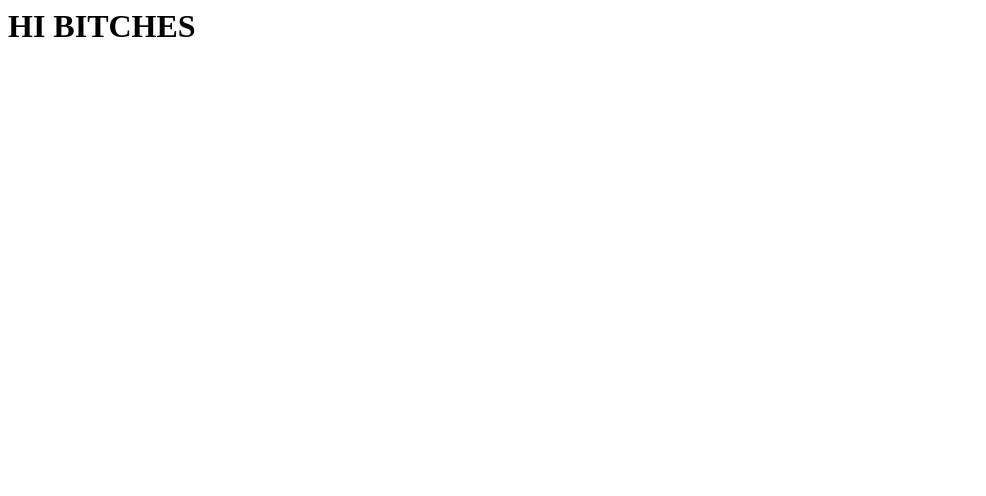
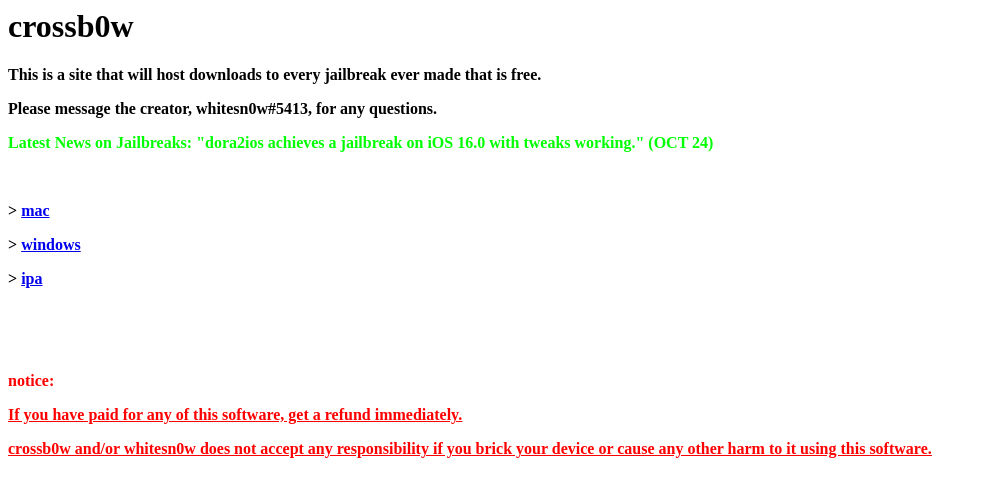
Before and after one commit to vixoarchive/axilo, a plain HTML site: page index.html in a window 1280 px wide. Shown: the whole page, without its empty margins (0-986 px from the left). Drawn offline with Linux system fonts and the light colour scheme.

Commit message:
Update index.html

```diff
--- a/index.html
+++ b/index.html
@@ -1,2 +1,13 @@
-
-<h1> HI BITCHES </h1>
+<h1>crossb0w&nbsp;</h1>
+<p><strong>This is a site that will host downloads to every jailbreak ever made that is free.</strong></p>
+<p><strong>Please message the creator, whitesn0w#5413, for any questions.</strong></p>
+<p><span style="color: #00ff00;"><strong>Latest News on Jailbreaks: "dora2ios achieves a jailbreak on iOS 16.0 with tweaks working." (OCT 24)</strong></span></p>
+<p>&nbsp;</p>
+<p><strong>&gt; <a href="/mac">mac</a></strong></p>
+<p><strong>&gt; <a href="/windows">windows</a></strong></p>
+<p><strong>&gt; <a href="/ipa">ipa</a></strong></p>
+<p>&nbsp;</p>
+<p>&nbsp;</p>
+<p><strong><span style="color: #ff0000;">notice:</span></strong></p>
+<p><strong><span style="text-decoration: underline;"><span style="color: #ff0000; text-decoration: underline;">If you have paid for any of this software, get a refund immediately.</span></span></strong></p>
+<p><strong><span style="text-decoration: underline;"><span style="color: #ff0000; text-decoration: underline;">crossb0w and/or whitesn0w does not accept any responsibility if you brick your device or cause any other harm to it using this software.</span></span></strong></p>
```
